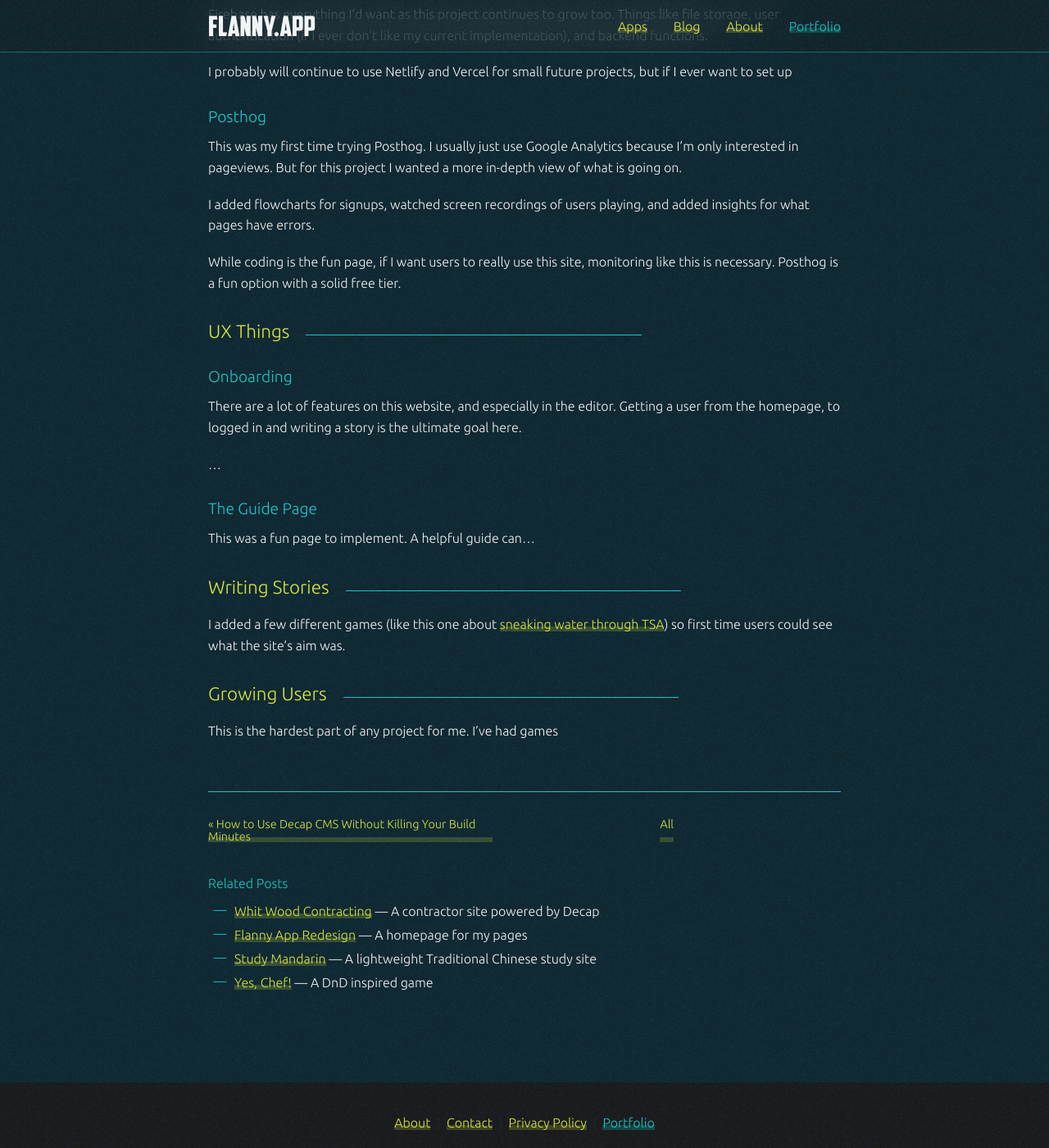
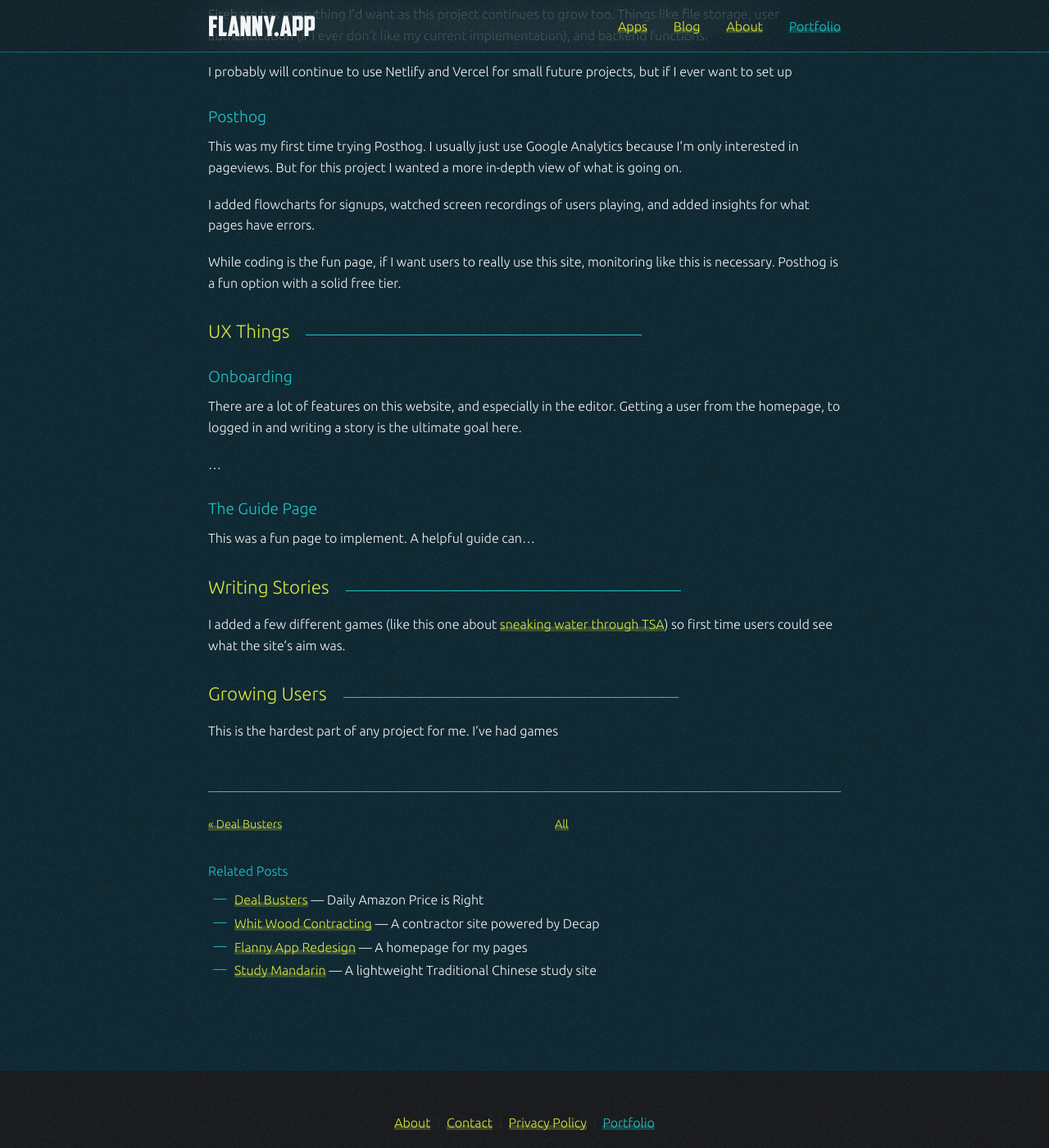
Before and after one commit to pjflanagan/pjflanagan.github.io, a Jekyll site: the page built from _posts/2026-05-21-yellowood.md, in a window 1280 px wide and 1400 px high, scrolled down 1666 px. Shown: the whole window at 82% size. Built offline with Jekyll 4.4.1, drawn with Linux system fonts in a browser that asks for light colours.

Commit message:
more apps

```diff
--- a/_includes/content.html
+++ b/_includes/content.html
@@ -1,6 +1,31 @@
 <div id="content-container">
   <div id="content-sheet">
-    <div id="content-holder">{{ include.content }}</div>
+    <div id="content-layout">
+      <div id="content-sidebar-left" class="content-sidebar">
+        <div class="sidebar-ad-sticky">
+          <!-- TODO: Replace YOUR_AD_SLOT_ID_LEFT with your ad-slot value from the AdSense dashboard. -->
+          <ins class="adsbygoogle"
+               style="display:block; width:300px"
+               data-ad-client="ca-pub-8781416766784863"
+               data-ad-slot="YOUR_AD_SLOT_ID_LEFT"
+               data-ad-format="vertical"></ins>
+          <script>(adsbygoogle = window.adsbygoogle || []).push({});</script>
+        </div>
+      </div>
+      <div id="content-holder">{{ include.content }}</div>
+      <div id="content-sidebar-right" class="content-sidebar">
+        <div class="sidebar-ad-sticky">
+          <!-- TODO: Replace YOUR_AD_SLOT_ID_RIGHT with your ad-slot value from the AdSense dashboard.
+               After adding both slots, disable Auto Ads in AdSense to stop the flashing injected ads. -->
+          <ins class="adsbygoogle"
+               style="display:block; width:300px"
+               data-ad-client="ca-pub-8781416766784863"
+               data-ad-slot="YOUR_AD_SLOT_ID_RIGHT"
+               data-ad-format="vertical"></ins>
+          <script>(adsbygoogle = window.adsbygoogle || []).push({});</script>
+        </div>
+      </div>
+    </div>
   </div>
   <div id="content-gap"></div>
 </div>
--- /dev/null
+++ b/_posts/2026-05-21-deal-busters.md
@@ -0,0 +1,12 @@
+---
+layout: post
+date: 2026-05-21
+title: Deal Busters
+description: Daily Amazon Price is Right
+categories: game live
+image:
+github:
+website: https://dealbusters.flanny.app
+---
+
+Coming soon
--- a/_sass/layout.scss
+++ b/_sass/layout.scss
@@ -73,11 +73,34 @@
     background: $backgroundDark;
     padding: $headerHeight 0 80px;
 
-    #content-holder {
-      margin: 0 auto;
-      max-width: 820px;
-      padding: 24px;
-      overflow-x: hidden;
+    #content-layout {
+      display: flex;
+      justify-content: center;
+      align-items: flex-start;
+      gap: 24px;
+
+      #content-holder {
+        flex: 1;
+        max-width: 820px;
+        padding: 24px;
+        overflow-x: hidden;
+      }
+
+      .content-sidebar {
+        width: 300px;
+        flex-shrink: 0;
+        align-self: stretch;
+        padding-top: 24px;
+
+        @media (max-width: 1600px) {
+          display: none;
+        }
+
+        .sidebar-ad-sticky {
+          position: sticky;
+          top: calc($headerHeight + 24px);
+        }
+      }
     }
   }
 
```
Also changed, not shown: _data/favorite_apps.yml (+17 -5 lines), _includes/head.html (+9 -0 lines), _posts/2020-05-21-bamboo.md (+2 -0 lines).
